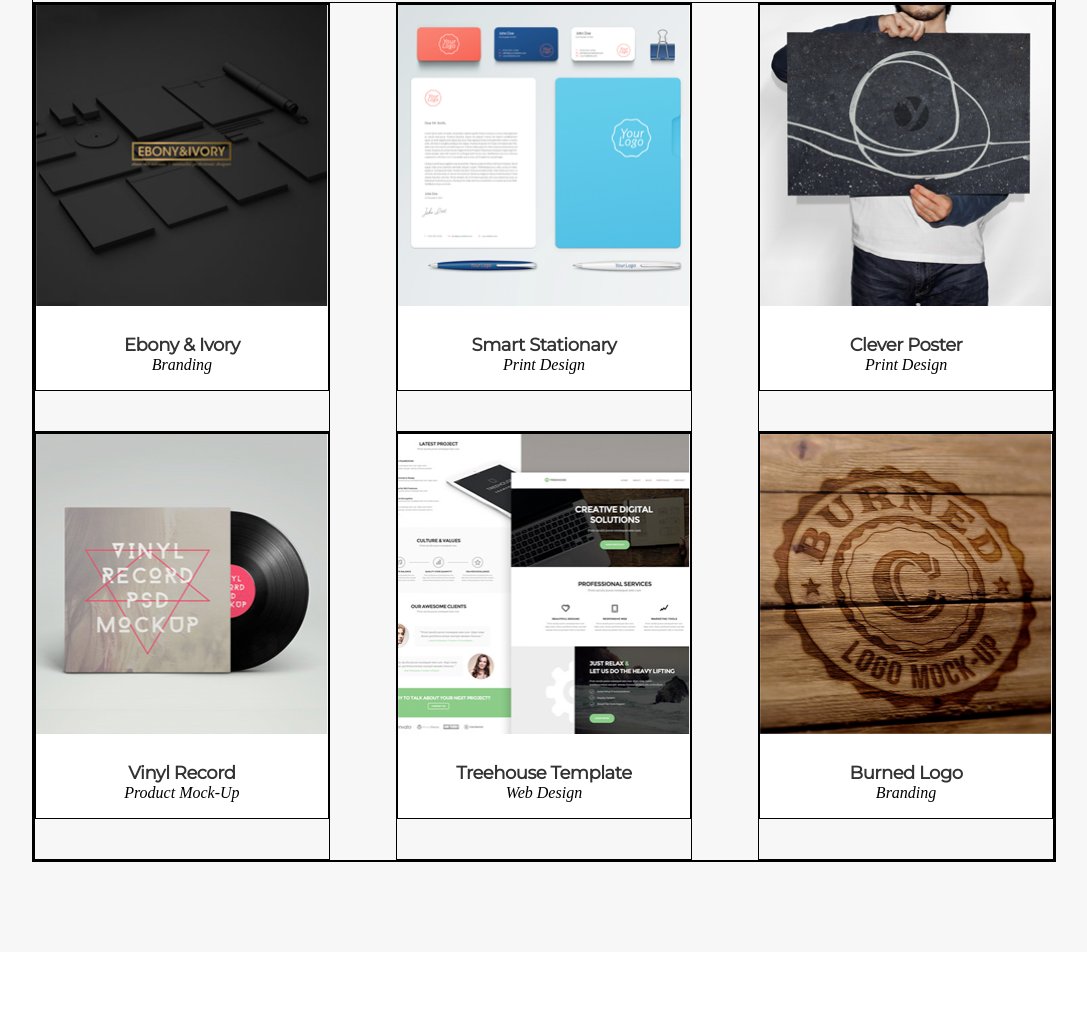
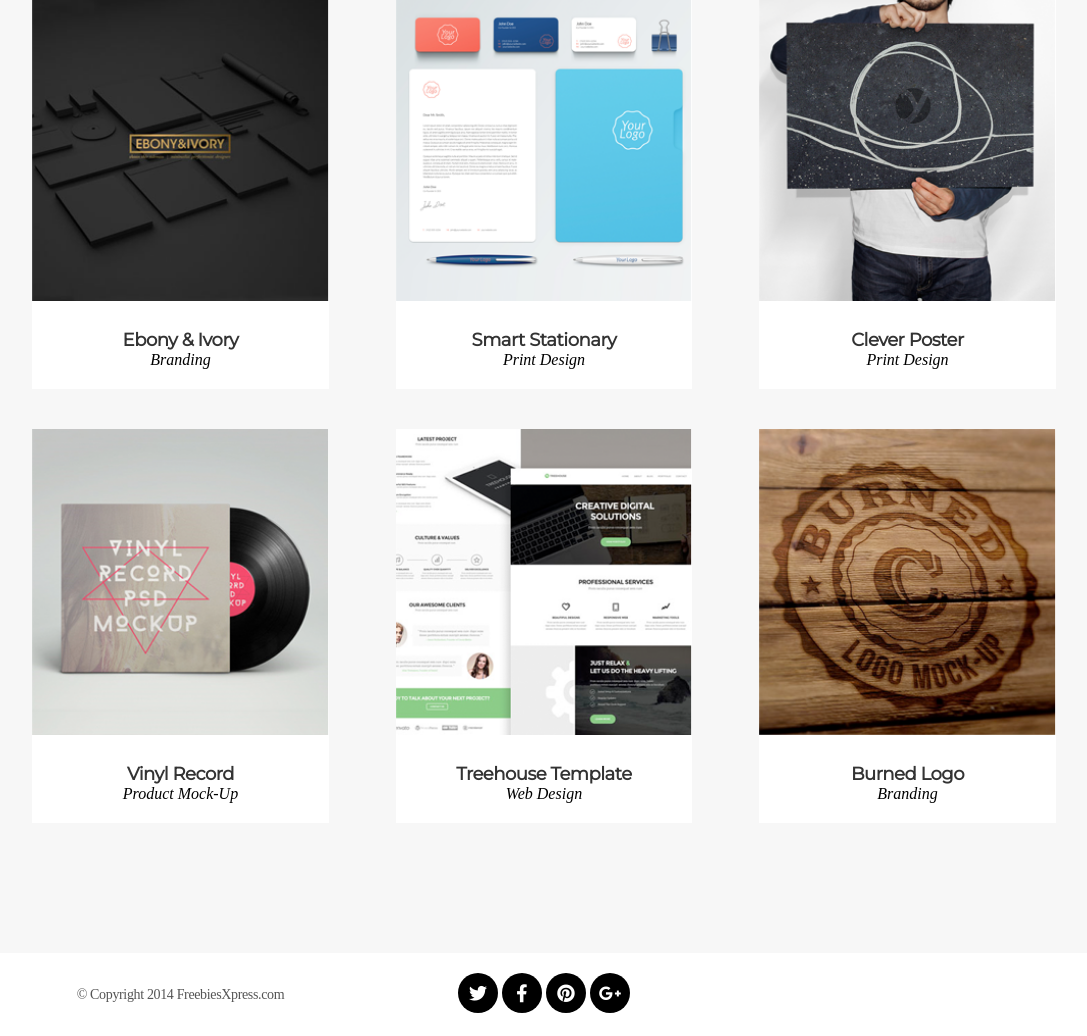
Before and after one commit to MATEUSZ1M/project-01, a website: page index.html in a window 1280 px wide. Shown: the part 1701-2737 px from the top of the page, without its empty margins (96-1183 px from the left). Before the commit the page ends 2653 px from the top, so only its background shows below. Drawn offline with Linux system fonts and the light colour scheme.

Commit message:
Add section footer

```diff
--- a/index.html
+++ b/index.html
@@ -49,21 +49,21 @@
             <p class="section-q">Proin iaculis purus consequat sem cure.</p>
             <div class="row row-services">
                 <div class="col-4">
-                    <i class="fas fa-shopping-basket"></i>
+                    <i  class="fas fa-shopping-basket icon"></i>
                     <h3>E-Commerce</h3>
                     <p>Proin iaculis purus consequat sem cure</p>
                     <p>digni ssim. Donec porttitora entum suscipit</p>
                     <p>aenean rhoncus posuere odio in tincidunt.</p>
                 </div>
                 <div class="col-4">
-                    <i class="fas fa-laptop-code"></i>
+                    <i class="fas fa-laptop-code icon"></i>
                     <h3>Responsive Web</h3>
                     <p>Proin iaculis purus consequat sem cure</p>
                     <p>digni ssim. Donec porttitora entum suscipit</p>
                     <p>aenean rhoncus posuere odio in tincidunt.</p>
                 </div>
                 <div class="col-4">
-                    <i class="fas fa-lock"></i>
+                    <i class="fas fa-lock icon"></i>
                     <h3>Web Security</h3>
                     <p>Proin iaculis purus consequat sem cure</p>
                     <p>digni ssim. Donec porttitora entum suscipit</p>
@@ -123,6 +123,23 @@
             </div>
         </div>
     </section>
+
+    <footer>
+        <div class="container">
+            <div class="row center">
+                <div class="col-3 left">
+                    <p class="footer-text">© Copyright 2014 FreebiesXpress.com</p>
+                </div>
+                <div class="col-3 center">
+                    <i class="fab fa-twitter"></i>
+                    <i class="fab fa-facebook-f"></i>
+                    <i class="fab fa-pinterest"></i>
+                    <i class="fab fa-google-plus-g"></i>
+                </div>
+            </div>
+
+        </div>
+    </footer>
 </body>
 
 </html>
--- a/sass/style.scss
+++ b/sass/style.scss
@@ -65,7 +65,6 @@ section{
     font-style: italic;
     padding-bottom: 50px;
 }
-
 a{
     text-decoration: none;
     color: $color-one;
@@ -78,8 +77,7 @@ a{
     text-transform: uppercase;
     font-family: $font-two;
 }
-
-i{
+.icon{
     font-size: 41px;
     color: $color-three;
     width: 100px;
@@ -88,9 +86,6 @@ i{
     border: solid $color-three 5px;
     border-radius: 50%;
     text-align: center;
-}
-div{
-    border: 1px solid;
 }
 /*navigation*/
 .top-nav{
@@ -108,7 +103,6 @@ div{
 .before{
     z-index: 1;
 }
-
 /*header*/
 header{
     position: relative;
@@ -129,7 +123,6 @@ header{
         opacity: .5;
     }
 }
-
 .inner{
     top: 50%;
     left: 50%;
@@ -162,8 +155,6 @@ header{
     color: $color-three;
     font-family: $font-one;
 }
-/*services*/
-
 /*portfolio*/
 .portfolio{
     background: $color-three-ten;
@@ -193,4 +184,37 @@ header{
 .tile-q{
     font-style: italic;
     margin-top: 0;
+    padding-bottom: 20px;
 }
+/*footer*/
+.footer-text{
+    font-weight: 400;
+    line-height: 22px;
+    letter-spacing: -0.35px;
+}
+.center{
+    position: relative;
+    margin: 0 auto;
+    i{
+        font-size: 18px;
+        width: 40px;
+        height: 40px;
+        line-height: 40px;
+        color: $color-one;
+        background: $color-seven;
+        border-radius: 50%;
+        margin-right: 0.5em;
+        margin: 20px 0;
+    }
+}
+.left{
+    position: absolute;
+    align-content: center;
+}
+.footer-text{
+    letter-spacing: -0.35px;
+    font-weight: 400;
+    color: $color-eleven;
+    font-size: 14px;
+    line-height: 55px;
+}
```
Also changed, not shown: css/style.css, 1 other file.
